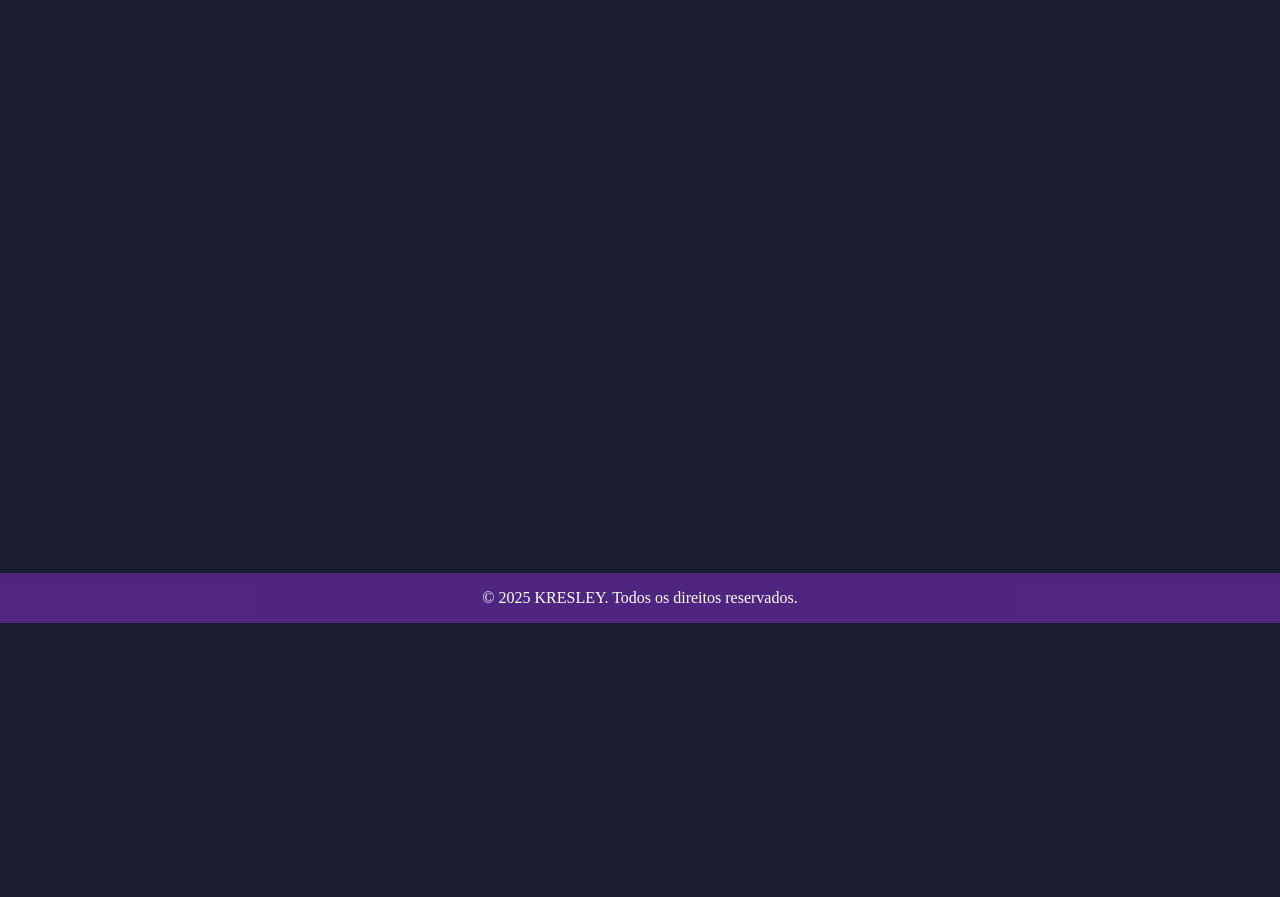
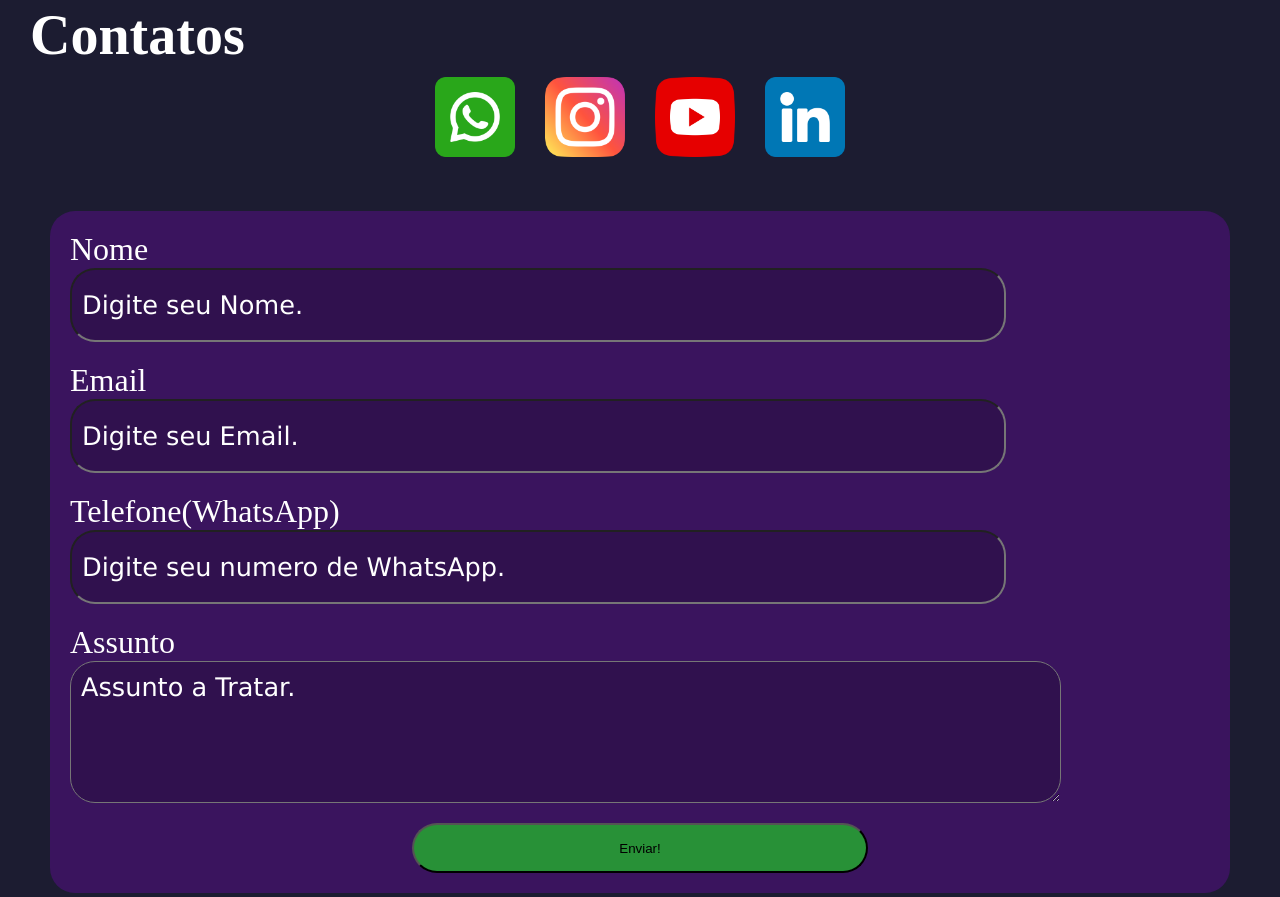
Before and after one commit to klucas27/kresleydev, a plain HTML site: page pages/contato.html in a window 1280 px wide. Shown: the part 177-1074 px from the top of the page. Before the commit the page ends 800 px from the top, so only its background shows below. Drawn offline with Linux system fonts and the light colour scheme.

Commit message:
Add social media icons and enhance contato page with contact form and styles

```diff
--- a/pages/contato.html
+++ b/pages/contato.html
@@ -10,7 +10,7 @@
 
 <body>
     <header id="main">
-        <a href="index.html" id="icone-menu">KRESLEY LUCAS</a>
+        <a href="/index.html" id="icone-menu">KRESLEY LUCAS</a>
         <ul>
             <li><a href="/index.html">Sobre Mim</a></li>
             <li><a href="formacao.html">Formação</a></li>
@@ -21,6 +21,47 @@
 
     <main>
         <div class="container">
+            <section id="contato">
+                <h1>Contatos</h1>
+
+                <div class="meus-contato">
+
+                    <div class="icones-clik">
+                        <ul>
+                            <li><a href="https://wa.me/5512996375416" title="WhatsApp" target="_blank" rel="noopener"><img src="/assets/whatsapp-icon.png" alt="WhatsApp"></a></li>
+                            <li><a href="https://www.instagram.com/importazza/" title="Instagram" target="_blank" rel="noopener"><img src="/assets/instagram-icon.png" alt="Instagram"></a></li>
+                            <li><a href="https://www.youtube.com/@lucasodev/featured" title="YouTube" target="_blank" rel="noopener"><img src="/assets/youtube-icon.png" alt="YouTube"></a></li>
+                            <li><a href="https://www.linkedin.com/in/kresley-lucas/" title="LinkedIn" target="_blank" rel="noopener"><img src="/assets/linkedin-icon.png" alt="LinkedIn"></a></li>
+                        </ul>
+                    </div>
+
+                    <div class="formulario-div">
+                        <form id="form-contato" action="">
+                            <div>
+                                <label for="name">Nome</label>
+                                <input type="text" id="name" name="name" placeholder="Digite seu Nome.">
+                            </div>
+                            <div>
+                                <label for="name">Email</label>
+                                <input type="text" id="name" name="name" placeholder="Digite seu Email.">
+                            </div>
+                            <div>
+                                <label for="name">Telefone(WhatsApp)</label>
+                                <input type="text" id="name" name="name" placeholder="Digite seu numero de WhatsApp.">
+                            </div>
+                            <div>
+                                <label for="name">Assunto</label>
+                                <textarea name="assunto-area" title="Assunto do contato" id="assunto-area" placeholder="Assunto a Tratar."></textarea>
+                            </div>
+
+                            <button type="submit">Enviar!</button>
+
+                        </form>
+
+                    </div>
+
+                </div>
+            </section>
 
         </div>
     </main>
--- /dev/null
+++ b/styles/contato.css
@@ -0,0 +1,71 @@
+.icones-clik ul {
+    display: flex;
+    gap: 30px;
+    list-style: none;
+    /* align-items: center; */
+    text-align: center;
+    justify-content: center;
+    /* background-color: aqua; */
+
+}
+
+.icones-clik ul li a img {
+    width: 80px;
+    height: 80px;
+}
+
+#form-contato {
+
+    background-color:rgb(58, 20, 94);
+    margin: 50px;
+    padding: 20px;
+    display: flex;
+    flex-direction: column;
+    gap: 20px;
+    border-radius: 25px;
+}
+
+#form-contato div {
+    display: flex;
+    flex-direction: column;
+    font-size: 2rem;
+}
+
+#form-contato div input {
+    width: 80%;
+    height: 50px;
+    font-size: 1.6rem;
+    border-radius: 25px;
+    padding: 10px;
+    background-color: rgba(0, 0, 0, 0.171);
+    color: aliceblue;
+    font-family: 'Lucida Sans', 'Lucida Sans Regular', 'Lucida Grande', 'Lucida Sans Unicode', Geneva, Verdana, sans-serif;
+}
+
+#form-contato div input::placeholder {
+    color: white;
+}
+
+#form-contato div textarea {
+    width: 85%;
+    height:120px;
+    font-size: 1.6rem;
+    border-radius: 25px;
+    padding: 10px;
+    background-color: rgba(0, 0, 0, 0.171);
+    font-family: 'Lucida Sans', 'Lucida Sans Regular', 'Lucida Grande', 'Lucida Sans Unicode', Geneva, Verdana, sans-serif;
+}
+
+#form-contato div textarea::placeholder {
+    color: white;
+}
+
+#form-contato button {
+    align-items: center;
+    align-self: center;
+    /* width: 120px; */
+    width: 40%;
+    height: 50px;
+    border-radius: 25px;
+    background-color: rgba(29, 234, 29, 0.584);
+}
--- a/styles/formacao.css
+++ b/styles/formacao.css
@@ -63,4 +63,5 @@ section h1 {
     gap: 20px;
     flex-direction:row;
     justify-content: center;
+    flex-wrap: wrap;
 }
--- a/styles/index.css
+++ b/styles/index.css
@@ -1,6 +1,7 @@
 @import url(portfolio.css);
 @import url(sobremim.css);
 @import url(formacao.css);
+@import url(contato.css);
 
 * {
     margin: 0;
--- a/styles/portfolio.css
+++ b/styles/portfolio.css
@@ -1,3 +1,17 @@
+#projects {
+
+    margin-left: 30px;
+    /* display: flex; */
+}
+
+.meus-projetos {
+    display: flex;
+    gap: 30px;
+    flex-wrap: wrap;
+
+    /* word-wrap: break-word; */
+}
+
 #projects img {
     width: 512px;
     height: 312px;
```
Also changed, not shown: pages/formacao.html (+1 -1 lines), pages/portfolio.html (+16 -8 lines), assets/instagram-icon.png (added), assets/linkedin-icon.png (added), assets/print-insta.png (added), assets/print-noticias.png (added), assets/whatsapp-icon.png (added), assets/youtube-icon.png (added).
